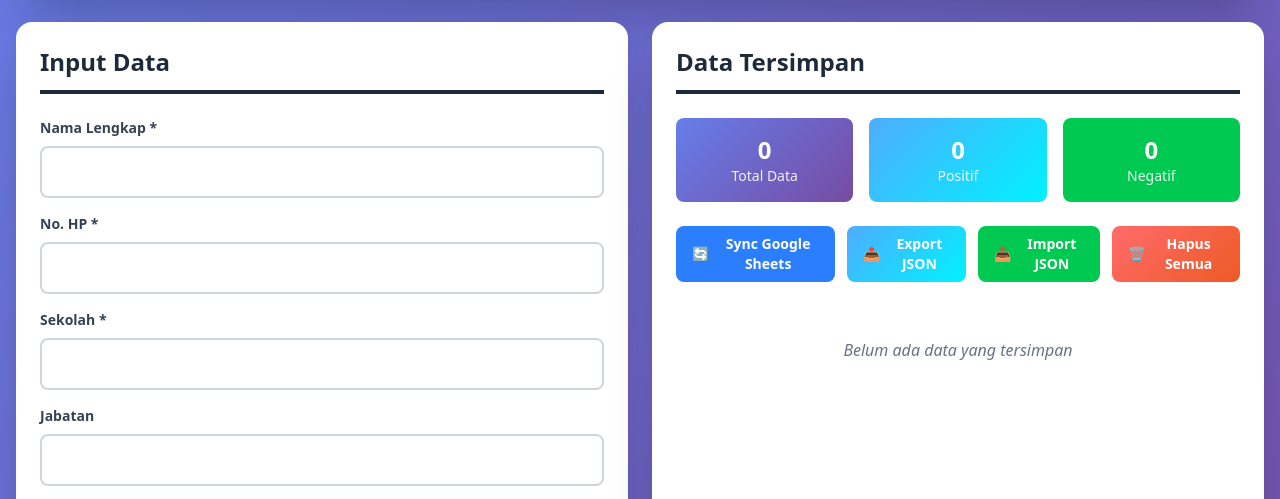
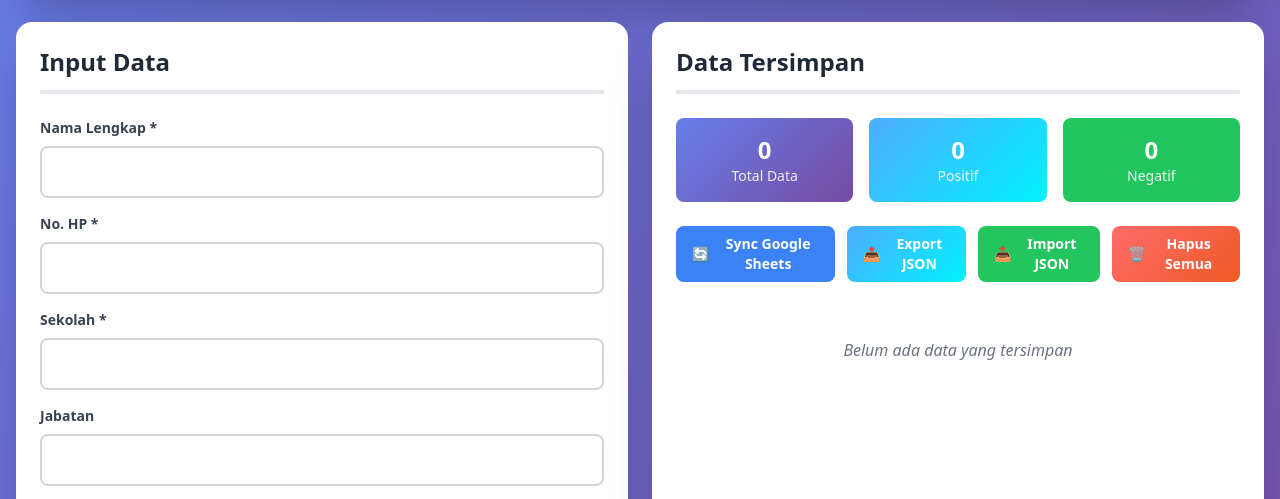
Before and after one commit to Foregord/foregord.github.io, a plain HTML site: page index.html in a window 1280 px wide. Shown: the part 234-733 px from the top of the page. Drawn offline with nearby package versions, Linux system fonts and the light colour scheme.

Commit message:
Update Tailwinds

```diff
--- a/index.html
+++ b/index.html
@@ -13,7 +13,7 @@
     <meta name="robots" content="noindex, nofollow, noarchive, nosnippet" />
     <meta name="googlebot" content="noindex, nofollow" />
     <!-- Tailwind CSS -->
-    <script src="https://cdn.jsdelivr.net/npm/@tailwindcss/browser@4"></script>
+    <script src="https://cdn.tailwindcss.com"></script>
     <style>
       .gradient-bg {
         background: linear-gradient(135deg, #667eea 0%, #764ba2 100%);
```
